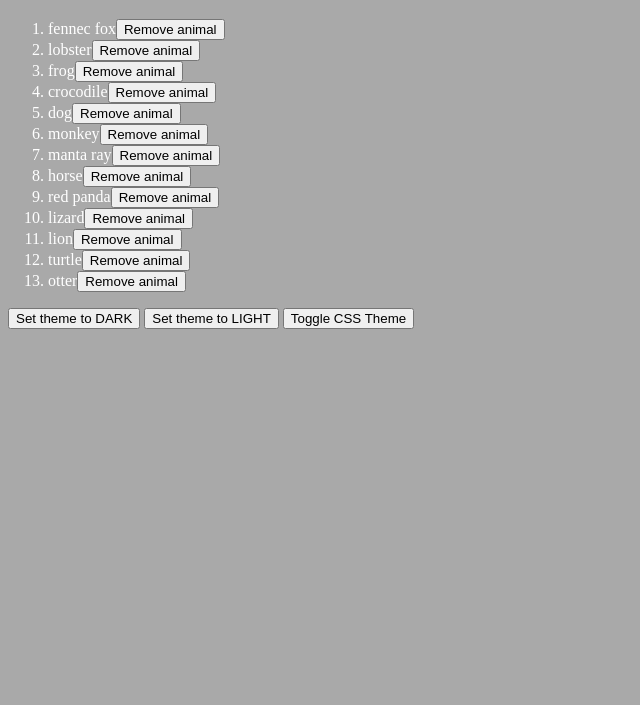
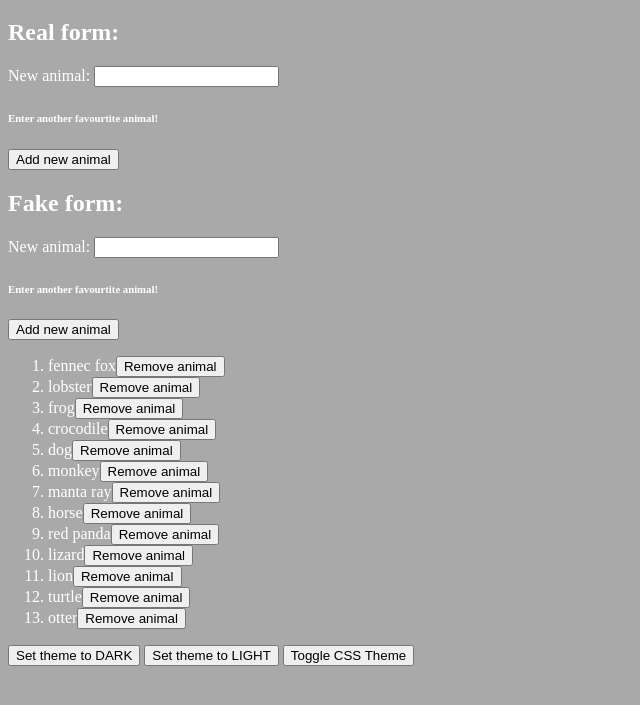
Before and after one commit to Dunconius/jsdom, a plain HTML site: page index.html in a window 1280 px wide. Shown: the part 61-766 px from the top of the page, without its empty margins (0-640 px from the left). Drawn offline with Linux system fonts and the light colour scheme.

Commit message:
feat: form groundwork started

```diff
--- a/index.html
+++ b/index.html
@@ -11,6 +11,32 @@
 </head>
 <body>
     <h1>Favourite Animals</h1>
+
+    <section id="realform">
+        <h2>Real form:</h2>
+        <form>
+            <label for="realform-addAnimal">New animal:</label>
+            <input type="text" name="realform-addAnimal" id="realform-addAnimal">
+            <h6 id="realform-hint">Enter another favourtite animal!</h6>
+
+            <button type="submit">Add new animal</button>
+
+        </form>
+
+    </section>
+
+    <section id="fakeform">
+        <h2>Fake form:</h2>
+        <div>
+            <label for="fakeform-addAnimal">New animal:</label>
+            <input type="text" name="fakeform-addAnimal" id="fakeform-addAnimal">
+            <h6 id="fakeform-hint">Enter another favourtite animal!</h6>
+
+            <button type="submit">Add new animal</button>
+        </div>
+
+    </section>
+
     <ol>
 
     </ol>
```
